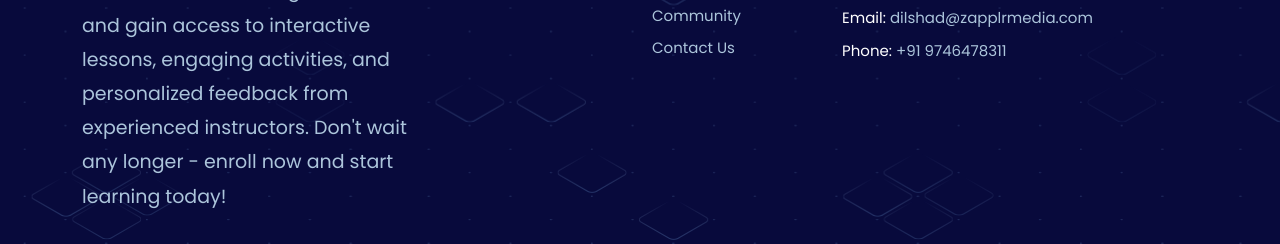
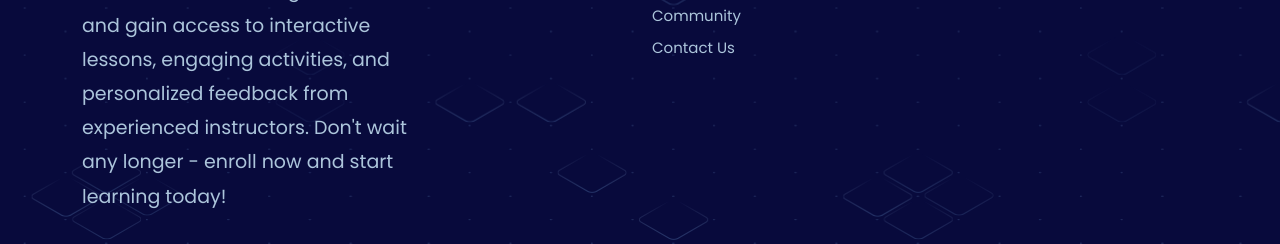
Before and after one commit to fahad7n/englishgenieee, a plain HTML site: page about.html in a window 1280 px wide. Shown: the part 2038-2282 px from the top of the page. Drawn offline with nearby package versions, Linux system fonts and the light colour scheme; a script that the page names is missing; a web font is replaced by a local one.

Commit message:
Update about.html

```diff
--- a/about.html
+++ b/about.html
@@ -410,8 +410,7 @@
 
                             <ul class="footer-contact-info">
                                 <li>Location: <a href="" target="_blank">XVI/181 Ramla Building, Vavarambalam Pothencode P.O, Thiruvananthapuram Kerala 695584</a></li>
-                                <li>Email: <a href=""><span class="__cf_email__" data-cfemail="7d15181111123d0e090f1c05531e1210">dilshad@zapplrmedia.com</span></a></li>
-                                <li>Phone: <a href="tel:919746478311">+91 9746478311</a></li>
+
                             </ul>
                             <!-- <ul class="social">
                                 <li><a href="#" target="_blank"><i class="bx bxl-facebook"></i></a></li>
```
